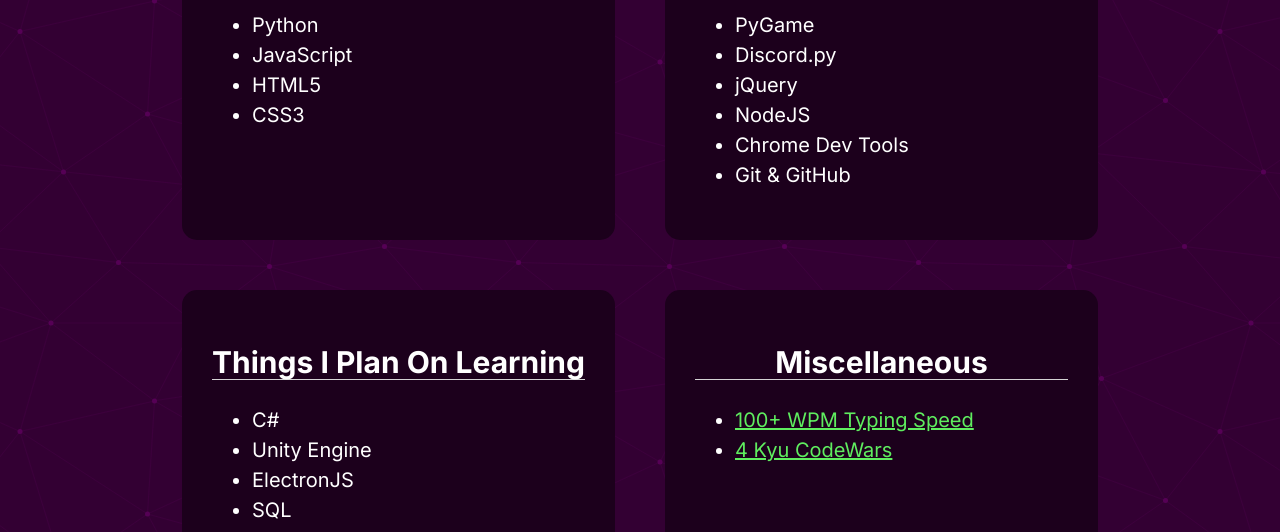
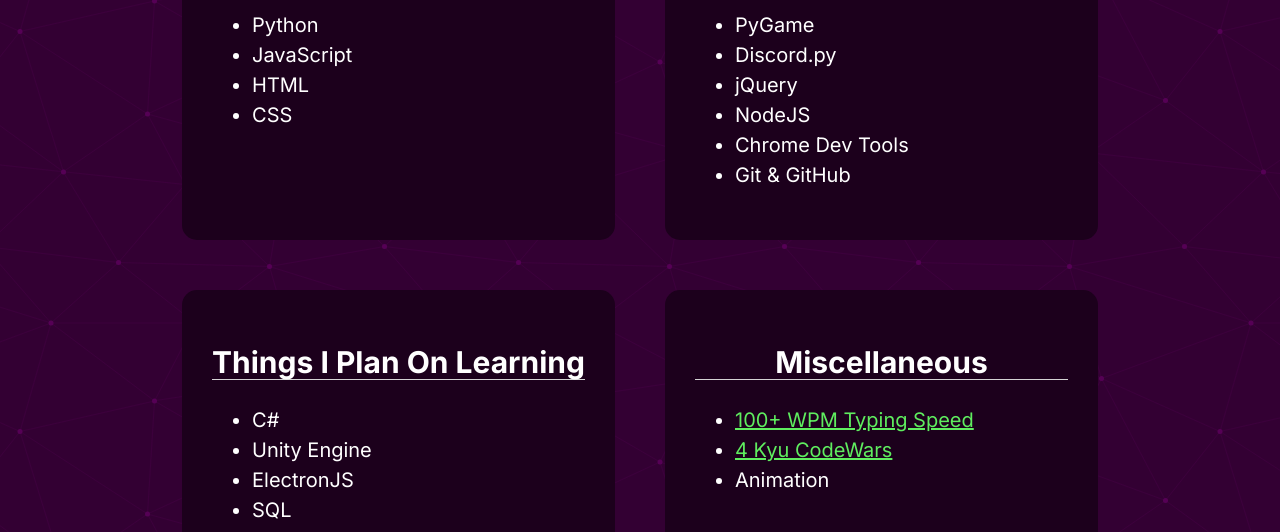
Before and after one commit to DragunWF/DragonWF-Website, a website built with Parcel: page skills.html in a window 1280 px wide. Shown: the part 268-800 px from the top of the page. Built offline with nearby package versions, Linux system fonts and the light colour scheme.

Commit message:
Added one skill to misc and slightly changed terminology on "known languages"

```diff
--- a/skills.html
+++ b/skills.html
@@ -40,8 +40,8 @@
           <ul>
             <li>Python</li>
             <li>JavaScript</li>
-            <li>HTML5</li>
-            <li>CSS3</li>
+            <li>HTML</li>
+            <li>CSS</li>
           </ul>
         </article>
         <article class="skills-container" data-aos="fade-left">
@@ -85,6 +85,7 @@
                 >4 Kyu CodeWars</a
               >
             </li>
+            <li>Animation</li>
           </ul>
         </article>
       </div>
```
